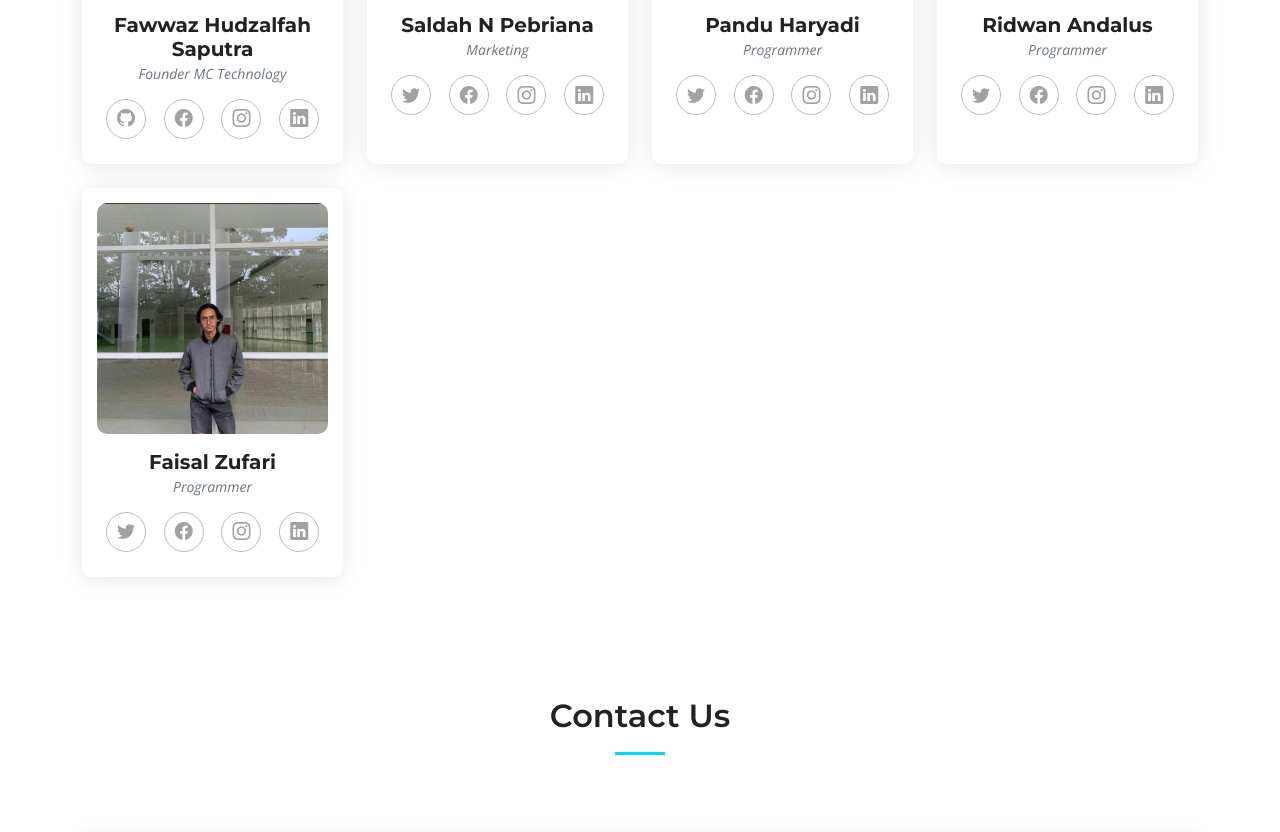
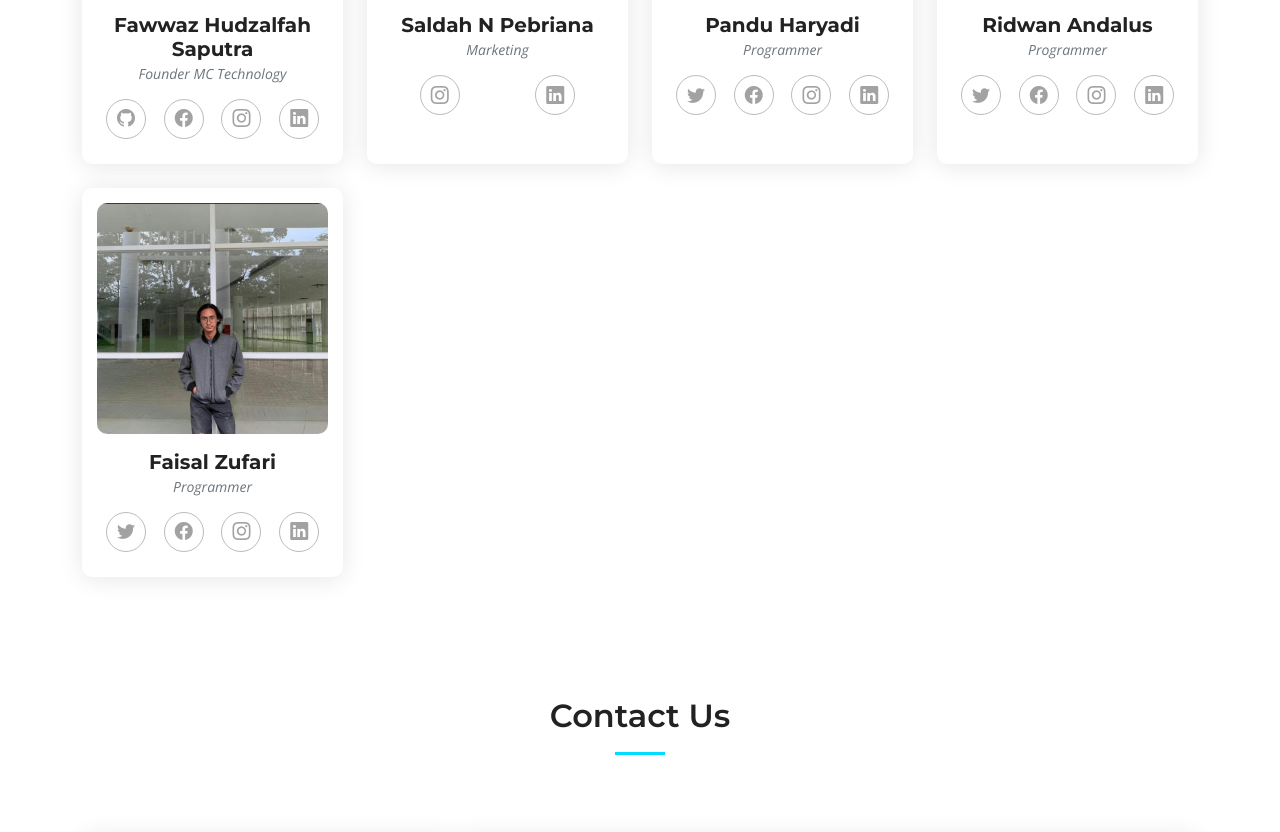
Before and after one commit to mctechnologyofficial/mctechnologyofficial.github.io, a plain HTML site: page index.html in a window 1280 px wide. Shown: the part 4925-5757 px from the top of the page. Drawn offline with nearby package versions, Linux system fonts and the light colour scheme.

Commit message:
edit typo text

```diff
--- a/index.html
+++ b/index.html
@@ -42,7 +42,7 @@
         <a href="https://github.com/mctechnologyofficial/" target="_blank" class="twitter"><i class="bi bi-github"></i></a>
         <a href="https://web.facebook.com/mctechnologyofficial" target="_blank" class="facebook"><i class="bi bi-facebook"></i></a>
         <a href="https://instagram.com/mctechnology.official" target="_blank" class="instagram"><i class="bi bi-instagram"></i></a>
-        <a href="https:// www.linkedin.com/company/mctechnologyofficial" target="_blank" class="linkedin"><i class="bi bi-linkedin"></i></i></a>
+        <a href="https://www.linkedin.com/company/mctechnologyofficial" target="_blank" class="linkedin"><i class="bi bi-linkedin"></i></i></a>
       </div>
     </div>
   </section>
@@ -511,10 +511,10 @@
               <h4>Saldah N Pebriana</h4>
               <span>Marketing</span>
               <div class="social">
-                <a href=""><i class="bi bi-twitter"></i></a>
-                <a href=""><i class="bi bi-facebook"></i></a>
-                <a href=""><i class="bi bi-instagram"></i></a>
-                <a href="https://www.linkedin.com/in/saldah-n-771288215/"><i class="bi bi-linkedin"></i></a>
+                <!-- <a href=""><i class="bi bi-twitter"></i></a> -->
+                <!-- <a href=""><i class="bi bi-facebook"></i></a> -->
+                <a href="https://www.instagram.com/saldahnpbrn" target="_blank"><i class="bi bi-instagram"></i></a>
+                <a href="https://www.linkedin.com/in/saldah-n-771288215/" target=""><i class="bi bi-linkedin"></i></a>
               </div>
             </div>
           </div><!-- End Team Member -->
```
